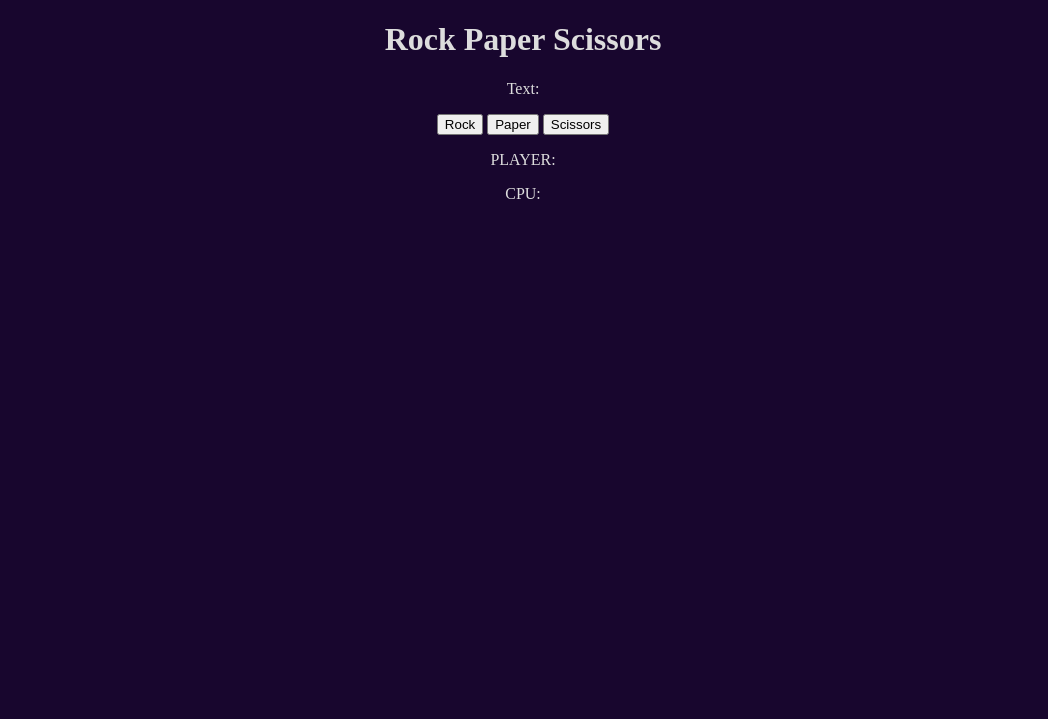
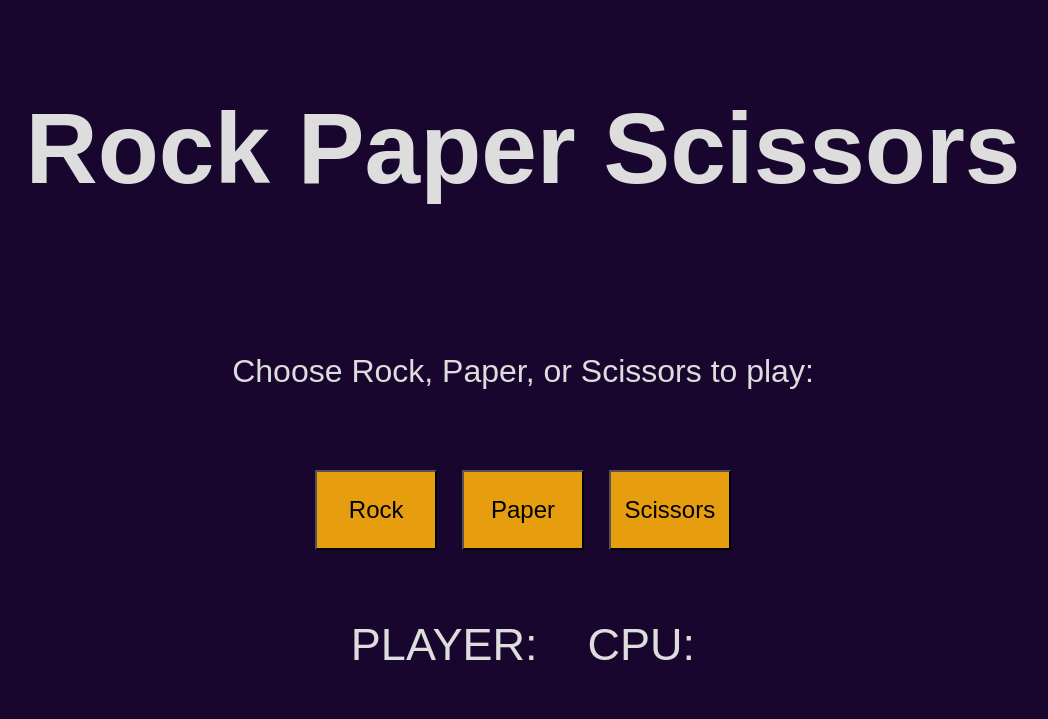
Before and after one commit to Adammford/RockPaperScissorsGame, a plain HTML site: page index.html in a window 1280 px wide. Shown: the whole page, without its empty margins (117-1165 px from the left). Drawn offline with Linux system fonts and the light colour scheme.

Commit message:
updated some css stylings

```diff
--- a/index.html
+++ b/index.html
@@ -8,13 +8,17 @@
 
 </head>
 <body>
+    <!-- Header -->
     <header>
         <h1>Rock Paper Scissors</h1>
     </header>
+
+    <!-- Text -->
     <div class="text-container">
-        <p class="text">Text:</p>
+        <p class="text">Choose Rock, Paper, or Scissors to play: </p>
     </div>
 
+    <!-- Buttons -->
     <div class="button-container">
     <button class="rock">Rock</button>
     <button class="paper">Paper</button>
@@ -22,10 +26,10 @@
     </div>
 
 
-
+    <!-- Scores -->
     <div class="scores-container">
-       <p>PLAYER:<span class="playerScore"></span></p>
-       <p>CPU:<span class="computerScore"></span></p>
+       <p class="score">PLAYER: <span class="playerScore"></span></p>
+       <p class="score">CPU: <span class="computerScore"></span></p>
     </div>
 
 
--- a/script.js
+++ b/script.js
@@ -26,15 +26,15 @@ function playRound(playerChoice, computerChoice) {
     if (playerChoice === computerChoice) {
         text.textContent = `It's a tie! Both chose ${playerChoice}!`
         console.log(`It's a tie! Both chose ${playerChoice}!`);
-    } else if (playerChoice == 'rock' && computerChoice == 'paper') {
+    } else if (playerChoice == 'Rock' && computerChoice == 'Paper') {
         text.textContent = `Computer wins! ${computerChoice} beats ${playerChoice}!`
         console.log(`Computer wins! ${computerChoice} beats ${playerChoice}!`);
         computerScore++;
-    } else if (playerChoice == 'paper' && computerChoice == 'scissors') {
+    } else if (playerChoice == 'Paper' && computerChoice == 'Scissors') {
         text.textContent = `Computer wins! ${computerChoice} beats ${playerChoice}!`
         console.log(`Computer wins! ${computerChoice} beats ${playerChoice}!`);
         computerScore++;
-    } else if (playerChoice == 'scissors' && computerChoice == 'rock') {
+    } else if (playerChoice == 'Scissors' && computerChoice == 'Rock') {
         text.textContent = `Computer wins! ${computerChoice} beats ${playerChoice}!`
         console.log(`Computer wins! ${computerChoice} beats ${playerChoice}!`);
         computerScore++;
--- a/styles.css
+++ b/styles.css
@@ -1,5 +1,6 @@
 :root {
     --font-color: #ddd;
+    --button-color: rgb(230, 158, 14);
 }
 
 
@@ -9,5 +10,53 @@ body {
     box-sizing: border-box;
     background-color: rgb(24, 6, 46);
     color: var(--font-color);
-    text-align: center;
+    font-family: Arial, Helvetica, sans-serif;
+    display: flex;
+    flex-direction: column;
+    align-items: center;
 }
+
+header {
+    flex: 1;
+    padding: 24px;
+}
+
+h1 {
+    font-size: 100px;
+}
+
+.text-container {
+    /* border: 2px solid white; */
+    padding: 24px;
+}
+
+.text {
+    font-size: 32px;
+}
+
+.button-container {
+    /* border: 2px solid pink; */
+    padding: 24px;
+    display: flex;
+    justify-content: center;
+    gap: 25px;
+}
+
+button {
+    flex: 1;
+    padding: 24px;
+    min-width: 60px;
+    background-color: var(--button-color);
+    font-size: 24px;
+    display: flex;
+    justify-content: center;
+}
+
+.scores-container {
+    display: flex;
+    gap: 50px;
+}
+
+.score {
+    font-size: 45px;
+}
```
